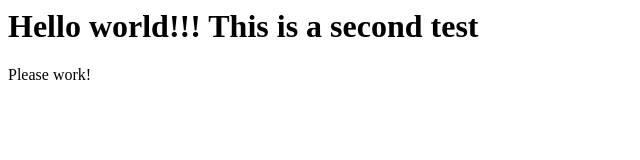
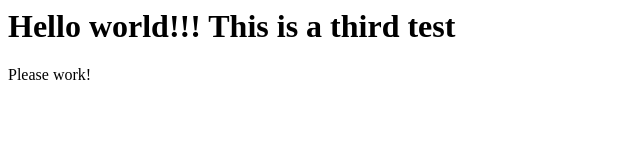
Before and after one commit to mixollm94/test_project, a plain HTML site: page index.html in a window 1280 px wide. Shown: the whole page, without its empty margins (0-640 px from the left). Drawn offline with Linux system fonts and the light colour scheme.

Commit message:
git_hash test1

```diff
--- a/index.html
+++ b/index.html
@@ -1,6 +1,6 @@
 <html>
   <body>
-    <h1> Hello world!!! This is a second test</h1>
+    <h1> Hello world!!! This is a third  test</h1>
     <p>Please work!</p>
   </body>
 </html>
```
